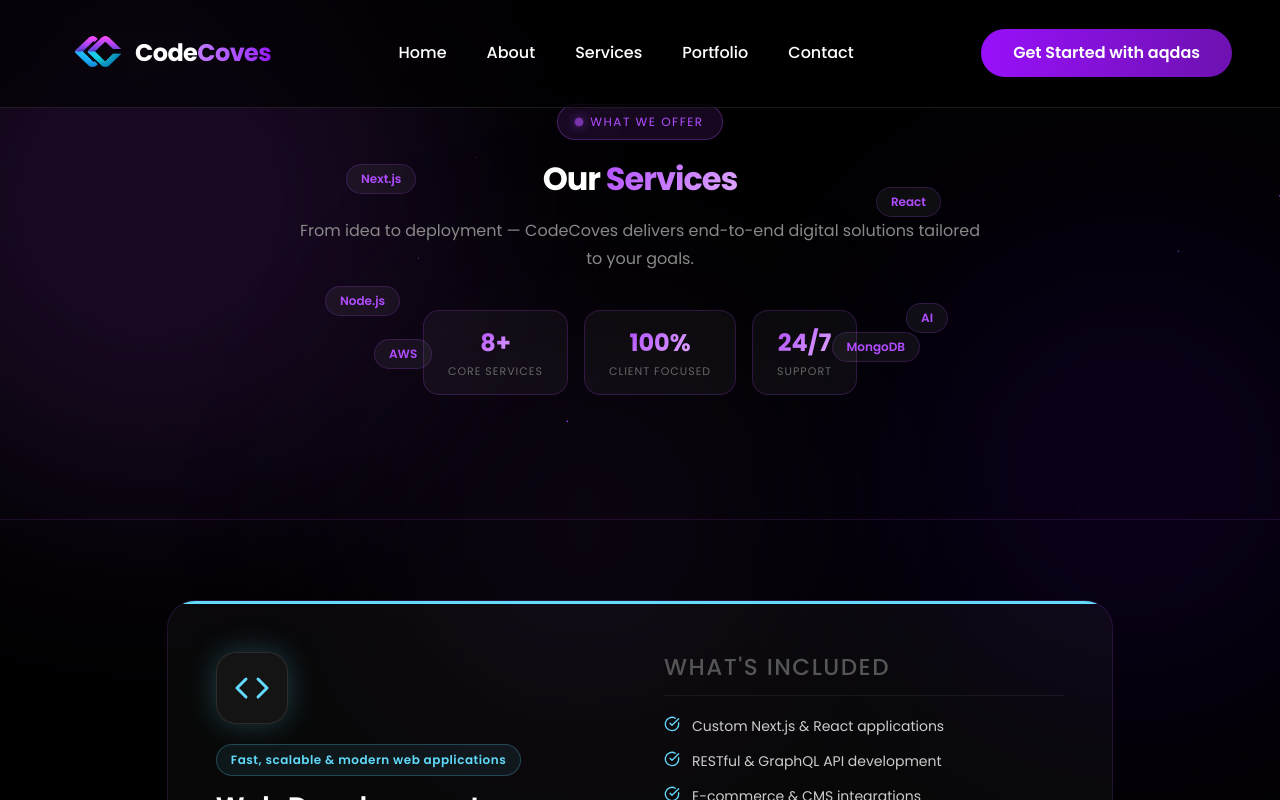
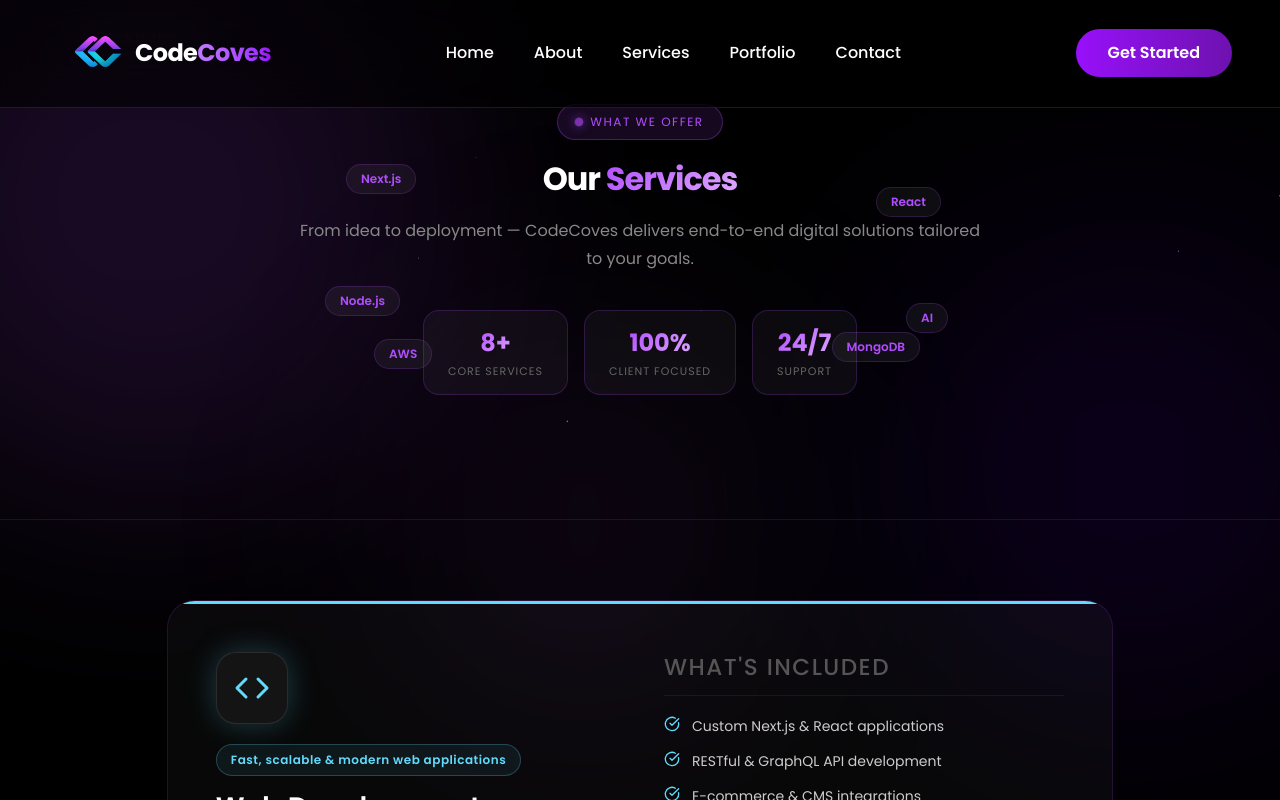
Before and after one commit to codecoves02/codecoves, a Next.js app: page /pages/services-page in a window 1280 px wide. Shown: the top 800 px of the page. Built offline with nearby package versions, Linux system fonts and the light colour scheme.

Commit message:
Resolved merge conflicts

```diff
--- a/src/app/components/reusable-navbar.js
+++ b/src/app/components/reusable-navbar.js
@@ -86,7 +86,7 @@
 
         {/* CTA */}
         <Link href="/pages/contact-page" className="hidden lg:block bg-gradient-to-r from-purple-600 to-purple-800 hover:from-purple-700 hover:to-purple-900 text-white px-8 py-3 rounded-full font-semibold transition-all duration-300 shadow-lg hover:shadow-purple-500/25">
-          Get Started with aqdas
+          Get Started
         </Link>
 
         {/* Mobile toggle */}
```
